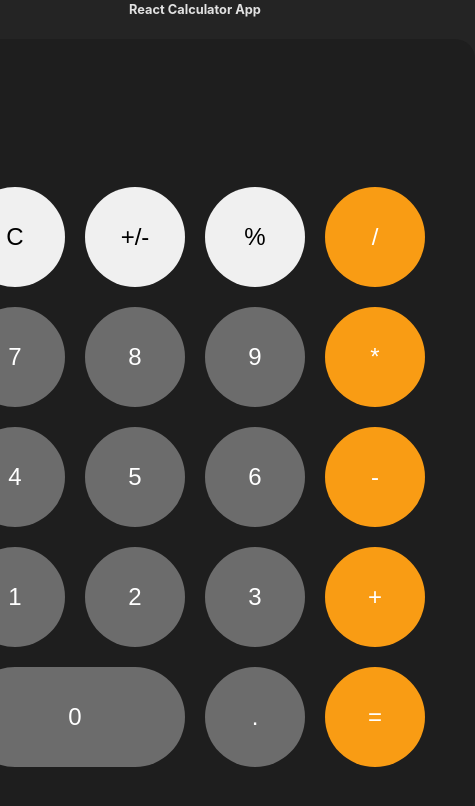
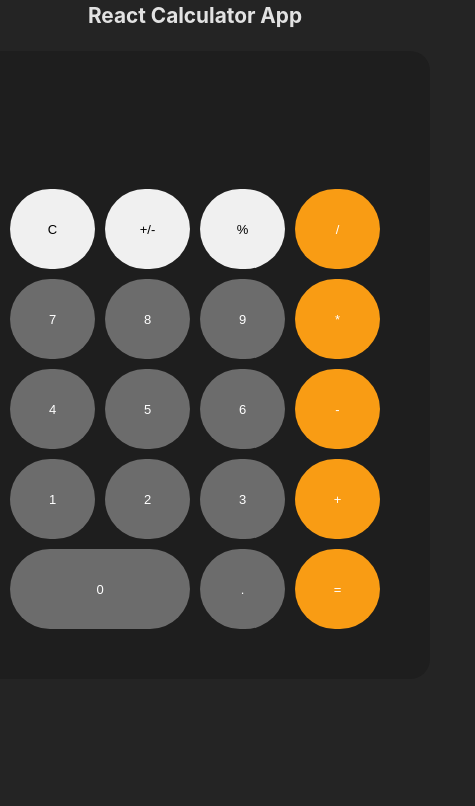
Before and after one commit to tsmith110179/react-calculator, a React (Vite) app: page / in a window 390 px wide. Shown: the top 806 px of the page, 475 px wide, since content can reach past the window. Built offline with nearby package versions, Linux system fonts and the light colour scheme.

Commit message:
css changes 3

```diff
--- a/src/App.css
+++ b/src/App.css
@@ -160,3 +160,8 @@ button:active {
 #equals{
     grid-area: equals;
 }
+
+@media(max-width: 600px){
+    #calculator{gap: 10px; grid-template-columns: 85px 85px 85px 85px;}
+    button{font-size: 13px; height: 80px;}
+}
--- a/src/index.css
+++ b/src/index.css
@@ -14,6 +14,6 @@
 }
 
 @media(max-width: 600px){
-  h1 {font-size: 0.8rem;}
+  h1 {font-size: 1.3rem;}
 
 }
```
